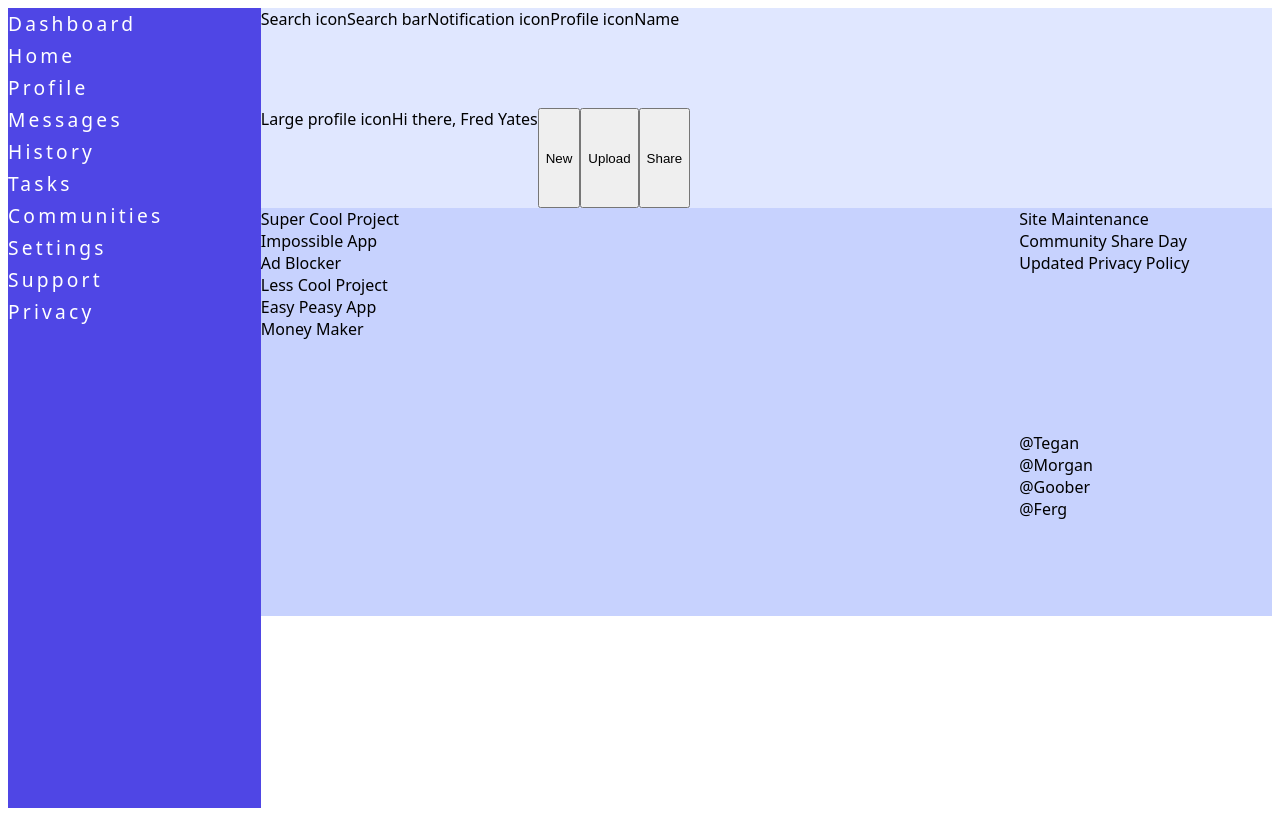
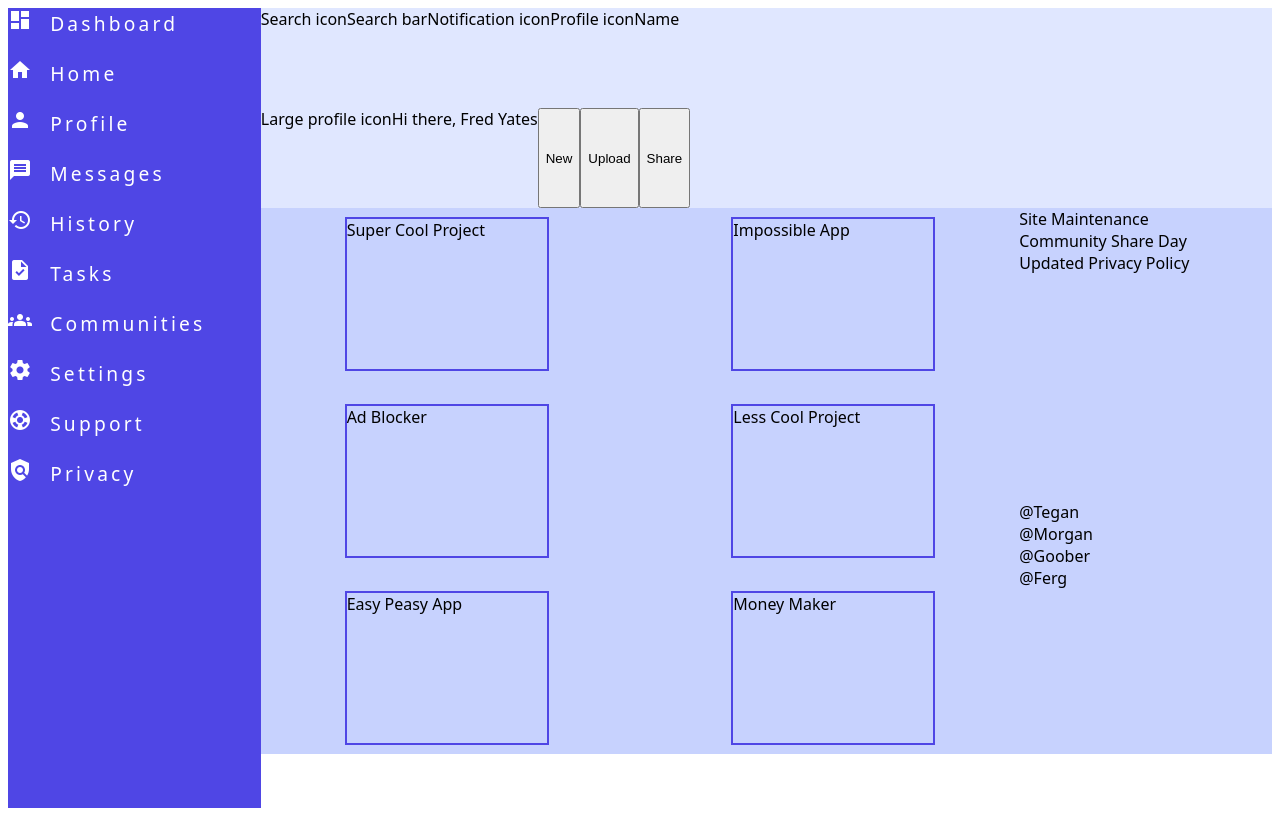
Before and after one commit to MrFerpz/admin-dashboard, a plain HTML site: page index.html in a window 1280 px wide. Drawn offline with Linux system fonts and the light colour scheme.

Commit message:
Left sidebar now has the correct icons associated with each line.

```diff
--- a/index.html
+++ b/index.html
@@ -5,20 +5,31 @@
     <meta name="viewport" content="width=device-width, initial-scale=1.0">
     <title>Admin Dashboard</title>
     <link href = "styles.css" rel = "stylesheet">
+    <link rel="stylesheet" href="https://fonts.googleapis.com/icon?family=Material+Icons">
 </head>
 <body>
     <div class="container">
         <div class="left">
-            <div>Dashboard</div>
-            <div>Home</div>
-            <div>Profile</div>
-            <div>Messages</div>
-            <div>History</div>
-            <div>Tasks</div>
-            <div>Communities</div>
-            <div>Settings</div>
-            <div>Support</div>
-            <div>Privacy</div>
+            <div class="material-icons">dashboard</div>
+            <div class="links">Dashboard</div>
+            <div class="material-icons">home</div>
+            <div class="links">Home</div>
+            <div class="material-icons">person</div>
+            <div class="links">Profile</div>
+            <div class="material-icons">messages</div>
+            <div class="links">Messages</div>
+            <div class="material-icons">history</div>
+            <div class="links">History</div>
+            <div class="material-icons">tasks</div>
+            <div class="links">Tasks</div>
+            <div class="material-icons">groups</div>
+            <div class="links">Communities</div>
+            <div class="material-icons">settings</div>
+            <div class="links">Settings</div>
+            <div class="material-icons">support</div>
+            <div class="links">Support</div>
+            <div class="material-icons">policy</div>
+            <div class="links">Privacy</div>
         </div>
         <div class="right">
             <div class="header">
--- a/styles.css
+++ b/styles.css
@@ -9,6 +9,10 @@ body {
 }
 
 .left {
+    display: grid;
+    grid-template-columns: 1fr 5fr;
+    grid-template-rows: repeat(10, 40px);
+    row-gap: 10px;
     background-color: #4f46e5;
     color: white;
     font-size: 1.2rem;
@@ -39,8 +43,16 @@ body {
 }
 
 .projects {
+    display: grid;
     grid-template-columns: 1fr 1fr;
     gap: 15px;
+    place-items: center;
+}
+
+.projects > div {
+    width: 200px;
+    height: 150px;
+    border:#4f46e5 solid 2px;
 }
 
 .right-hand-sidebar {
@@ -48,3 +60,12 @@ body {
     grid-template-rows: 1fr 1fr;
     row-gap: 40px;
 }
+
+.material-icons {
+    width: 24px;
+    grid-column: 1;
+}
+
+.links {
+    grid-column: 2;
+}
```
Also changed, not shown: icons/dashboard.svg (added), 1 other file.
